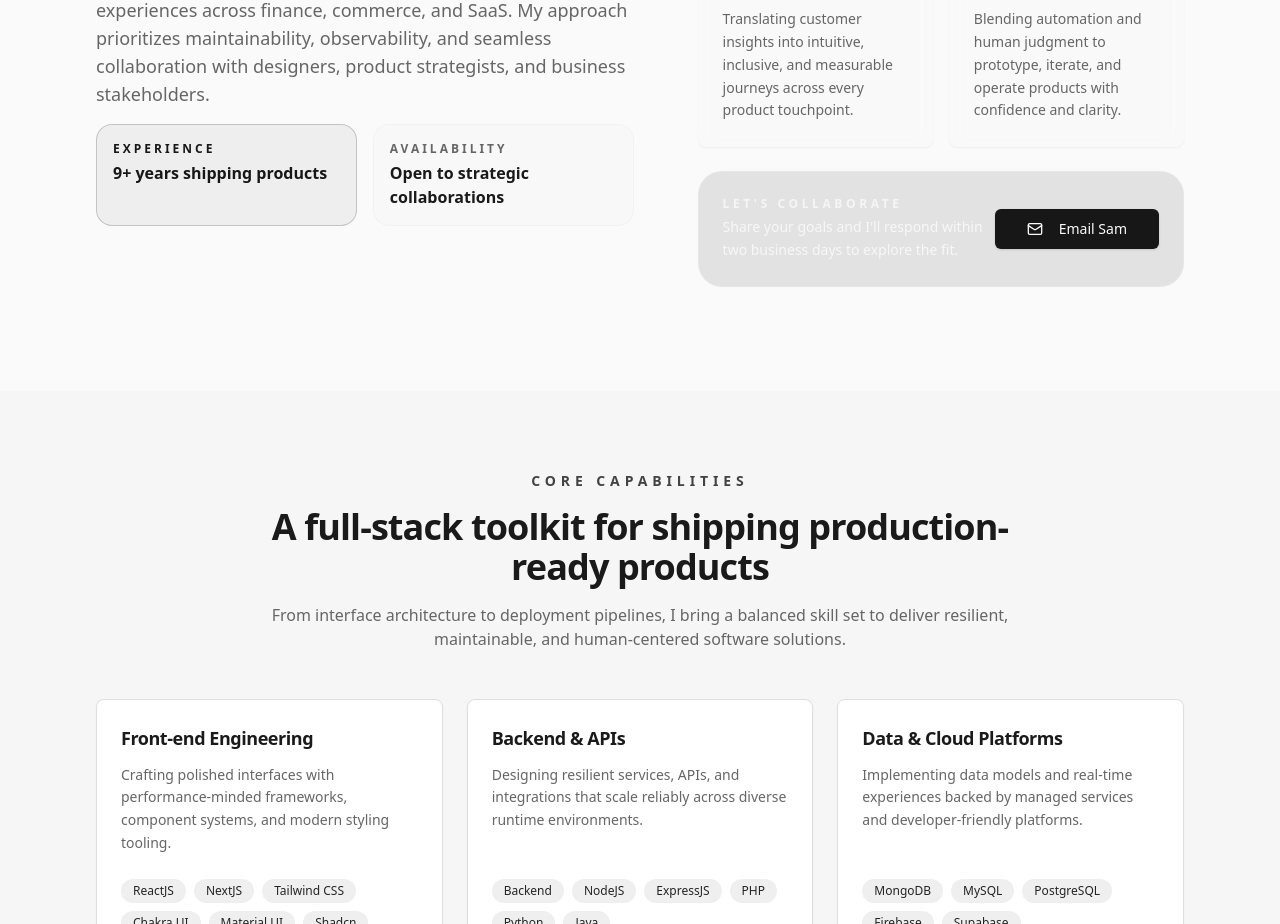
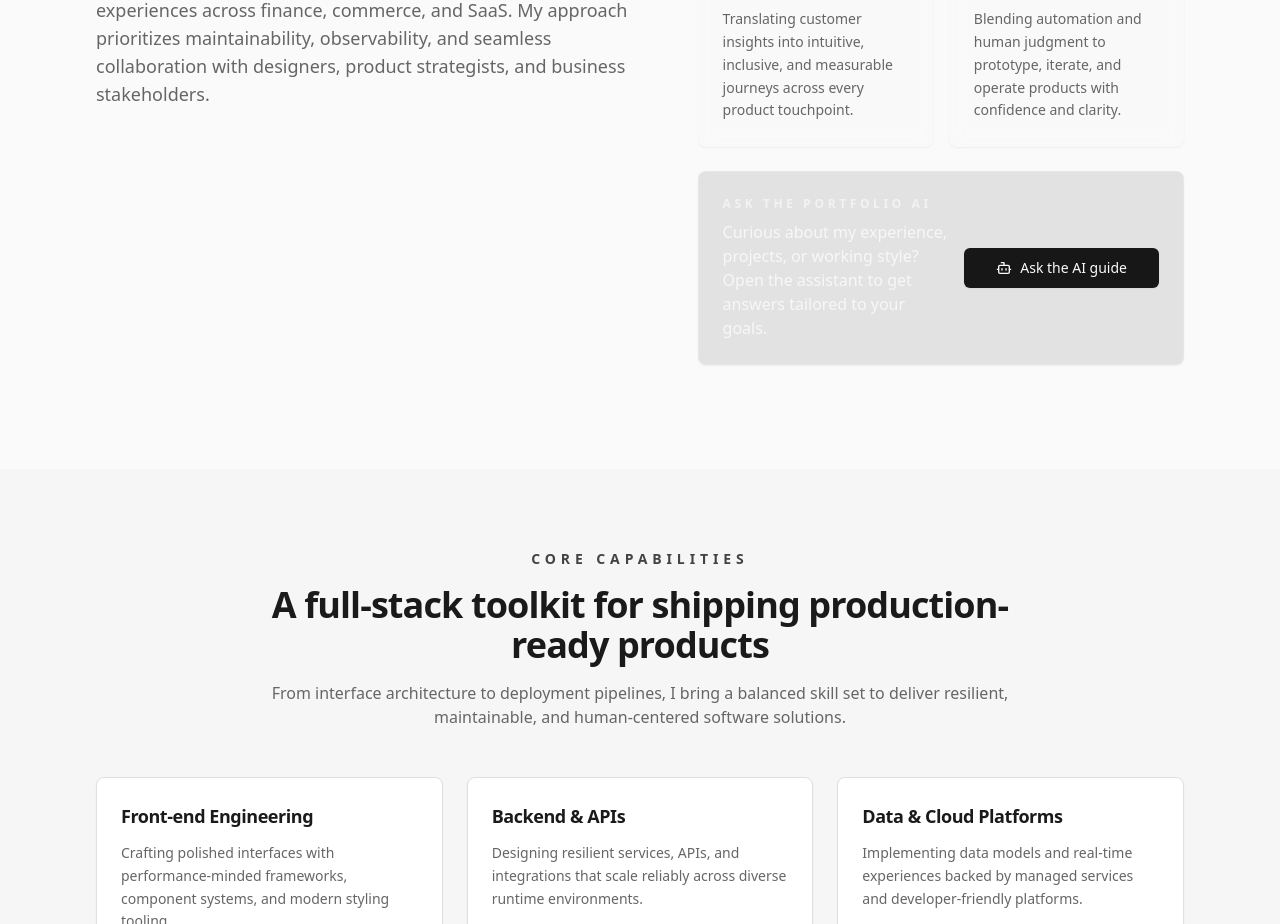
Before and after one commit to Antholem/web-portfolio, a Next.js app: page / in a window 1280 px wide. Shown: the part 1245-2169 px from the top of the page. Built offline with nearby package versions, Linux system fonts and the light colour scheme; no server answers.

Commit message:
Refine about section AI prompt card

```diff
--- a/src/components/about-section.tsx
+++ b/src/components/about-section.tsx
@@ -1,9 +1,7 @@
-import Link from "next/link";
-
-import { Briefcase, Compass, Layers, Mail, Sparkles } from "lucide-react";
+import { Bot, Briefcase, Compass, Layers, Sparkles } from "lucide-react";
 
 import { Button } from "@/components/ui/button";
-import { Card, CardDescription, CardHeader, CardTitle } from "@/components/ui/card";
+import { Card, CardContent, CardDescription, CardHeader, CardTitle } from "@/components/ui/card";
 
 const highlights = [
   {
@@ -69,24 +67,6 @@ export default function AboutSection() {
                 collaboration with designers, product strategists, and business
                 stakeholders.
               </p>
-              <dl className="grid gap-4 sm:grid-cols-2">
-                <div className="rounded-2xl border border-primary/20 bg-primary/5 p-4 text-sm text-primary">
-                  <dt className="text-xs font-semibold uppercase tracking-[0.25em]">
-                    Experience
-                  </dt>
-                  <dd className="mt-1 text-base font-semibold text-primary">
-                    9+ years shipping products
-                  </dd>
-                </div>
-                <div className="rounded-2xl border border-muted/40 bg-muted/10 p-4 text-sm text-muted-foreground">
-                  <dt className="text-xs font-semibold uppercase tracking-[0.25em]">
-                    Availability
-                  </dt>
-                  <dd className="mt-1 text-base font-semibold text-foreground">
-                    Open to strategic collaborations
-                  </dd>
-                </div>
-              </dl>
             </div>
           </div>
           <div className="flex flex-col gap-6">
@@ -107,22 +87,22 @@ export default function AboutSection() {
                 </Card>
               ))}
             </div>
-            <div className="flex flex-col gap-3 rounded-3xl border border-white/10 bg-primary/10 p-6 text-sm leading-relaxed text-primary-foreground sm:flex-row sm:items-center sm:justify-between">
-              <div className="space-y-1 text-primary-foreground/90">
-                <p className="text-xs font-semibold uppercase tracking-[0.3em] text-primary-foreground/80">
-                  Let&apos;s collaborate
-                </p>
-                <p>
-                  Share your goals and I&apos;ll respond within two business days to explore the fit.
-                </p>
-              </div>
-              <Button asChild size="lg" className="w-full sm:w-auto">
-                <Link href="mailto:antholemlemmanalo@gmail.com">
-                  <Mail className="mr-2 h-5 w-5" aria-hidden />
-                  Email Sam
-                </Link>
-              </Button>
-            </div>
+            <Card className="border-white/10 bg-primary/10 text-primary-foreground">
+              <CardContent className="flex flex-col gap-4 p-6 sm:flex-row sm:items-center sm:justify-between">
+                <div className="space-y-2 text-primary-foreground/90">
+                  <p className="text-xs font-semibold uppercase tracking-[0.3em] text-primary-foreground/70">
+                    Ask the portfolio AI
+                  </p>
+                  <p className="text-sm leading-relaxed sm:text-base">
+                    Curious about my experience, projects, or working style? Open the assistant to get answers tailored to your goals.
+                  </p>
+                </div>
+                <Button size="lg" variant="secondary" className="w-full gap-2 bg-primary text-primary-foreground hover:bg-primary/90 sm:w-auto">
+                  <Bot className="h-5 w-5" aria-hidden />
+                  Ask the AI guide
+                </Button>
+              </CardContent>
+            </Card>
           </div>
         </div>
       </div>
```
